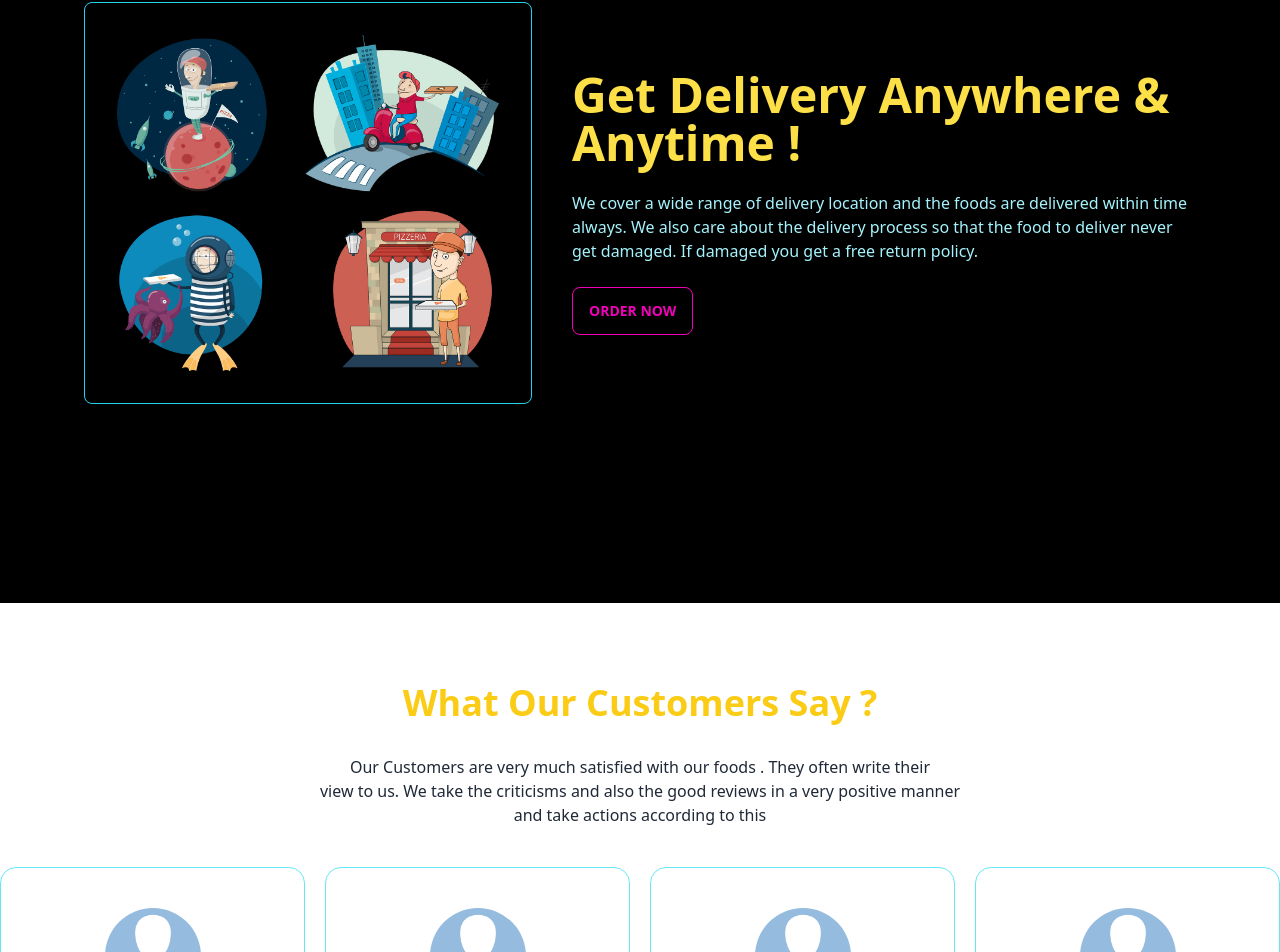
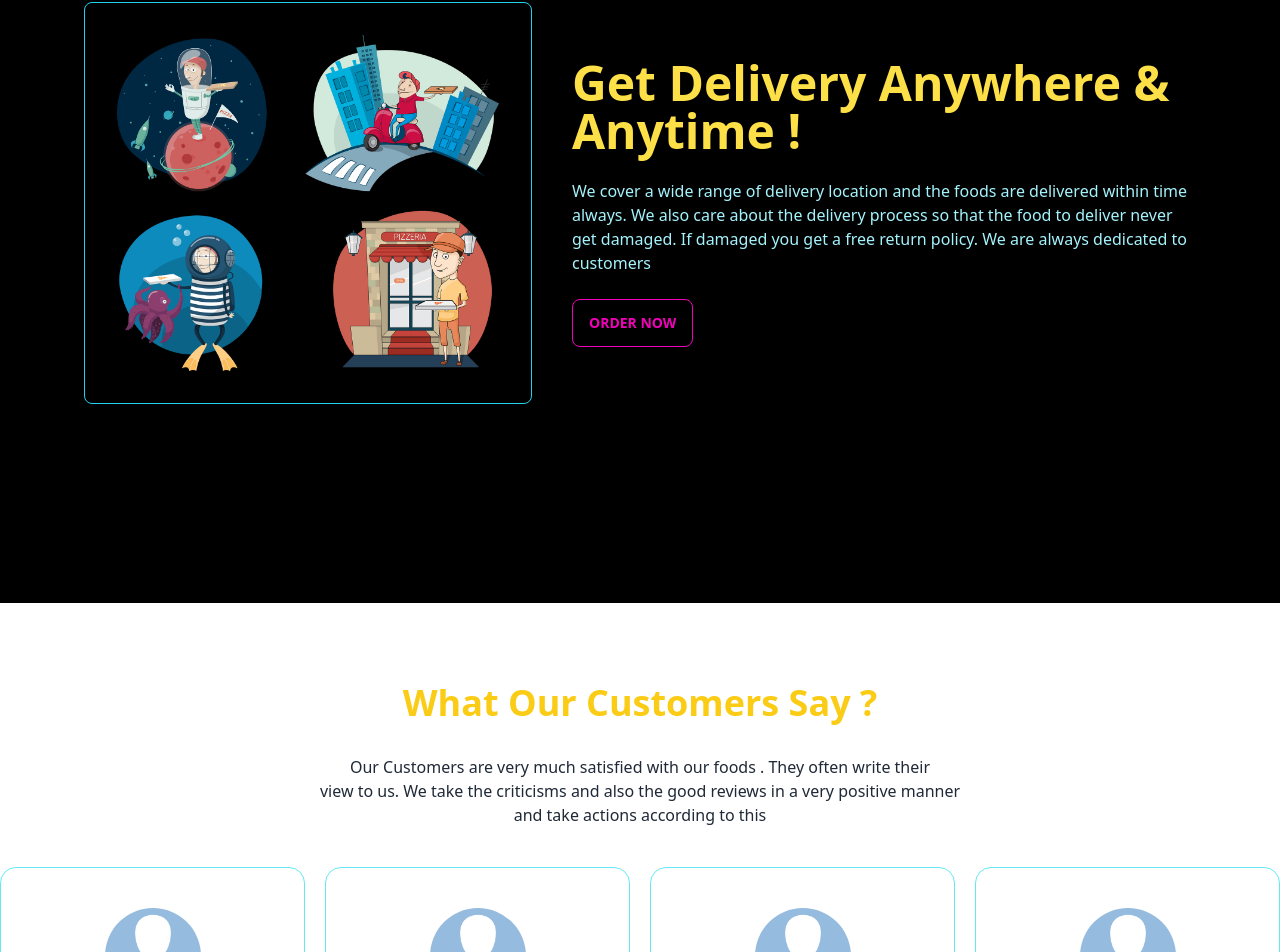
Before and after one commit to Galib-23/Flavor-Fusion, a React (Vite) app: page / in a window 1280 px wide. Shown: the part 1431-2383 px from the top of the page. Built offline with nearby package versions, Linux system fonts and the light colour scheme; no server answers.

Commit message:
Featured

```diff
--- a/src/Pages/HomeComponents/Featured.jsx
+++ b/src/Pages/HomeComponents/Featured.jsx
@@ -6,7 +6,7 @@ const Featured = () => {
                 <img src={delivery} className="max-w-xs md:max-w-md  rounded-lg shadow-2xl border border-cyan-400 p-8" />
                 <div className='w-1/2'>
                     <h1 className="text-5xl font-bold text-yellow-300">Get Delivery Anywhere & Anytime !</h1>
-                    <p className="py-6 text-cyan-200">We cover a wide range of delivery location and the foods are delivered within time always. We also care about the delivery process so that the food to deliver never get damaged. If damaged you get a free return policy.</p>
+                    <p className="py-6 text-cyan-200">We cover a wide range of delivery location and the foods are delivered within time always. We also care about the delivery process so that the food to deliver never get damaged. If damaged you get a free return policy. We are always dedicated to customers</p>
                     <button className="btn btn-secondary btn-outline">Order Now</button>
                 </div>
             </div>
```
